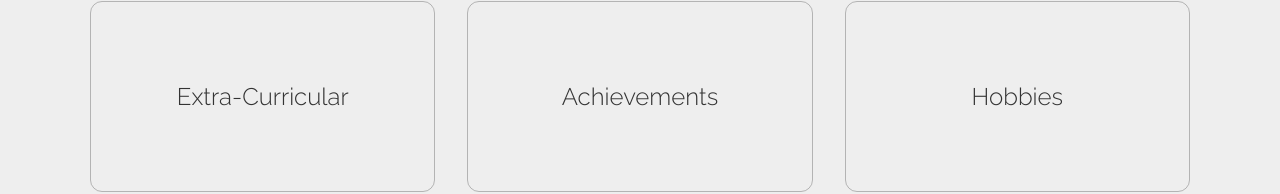
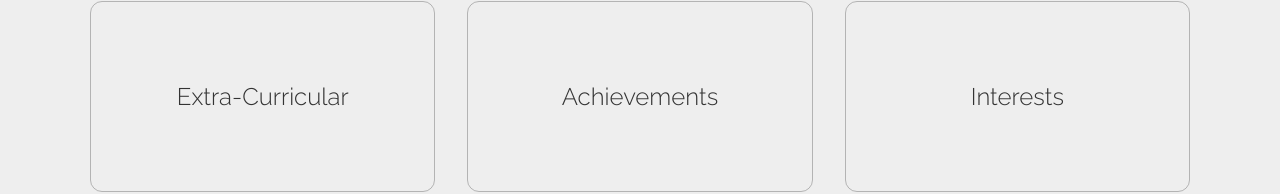
Before and after one commit to darkluminance/portfolio-redesign-nextjs, a Next.js app: page /about/resume in a window 1280 px wide. Shown: the part 483-677 px from the top of the page. Built offline with nearby package versions, Linux system fonts and the light colour scheme.

Commit message:
Hobbies changed to Interests

```diff
--- a/src/pages/about/resume/index.js
+++ b/src/pages/about/resume/index.js
@@ -41,7 +41,7 @@ export default function Resume() {
 							className="resumeItem flex-center-full"
 							href="/about/resume/hobbies"
 						>
-							<li>Hobbies</li>
+							<li>Interests</li>
 						</Link>
 					</ul>
 				</div>
```
